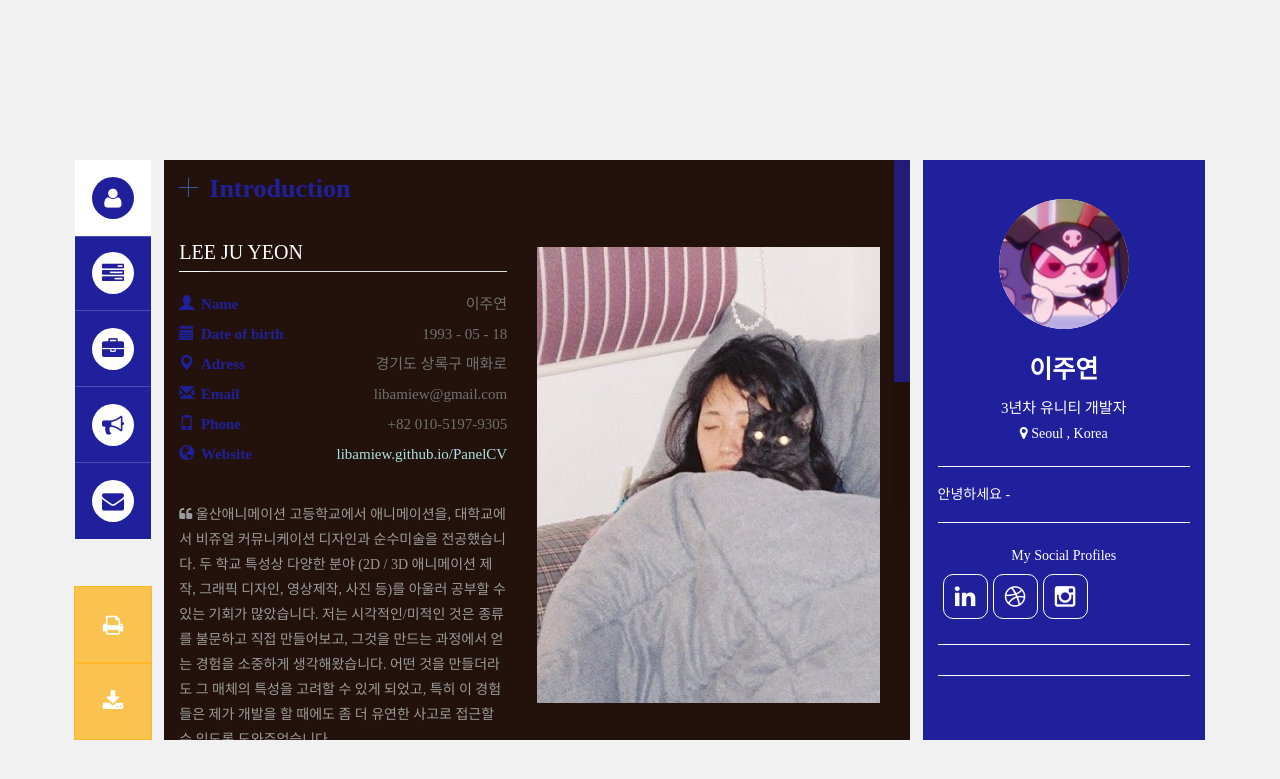
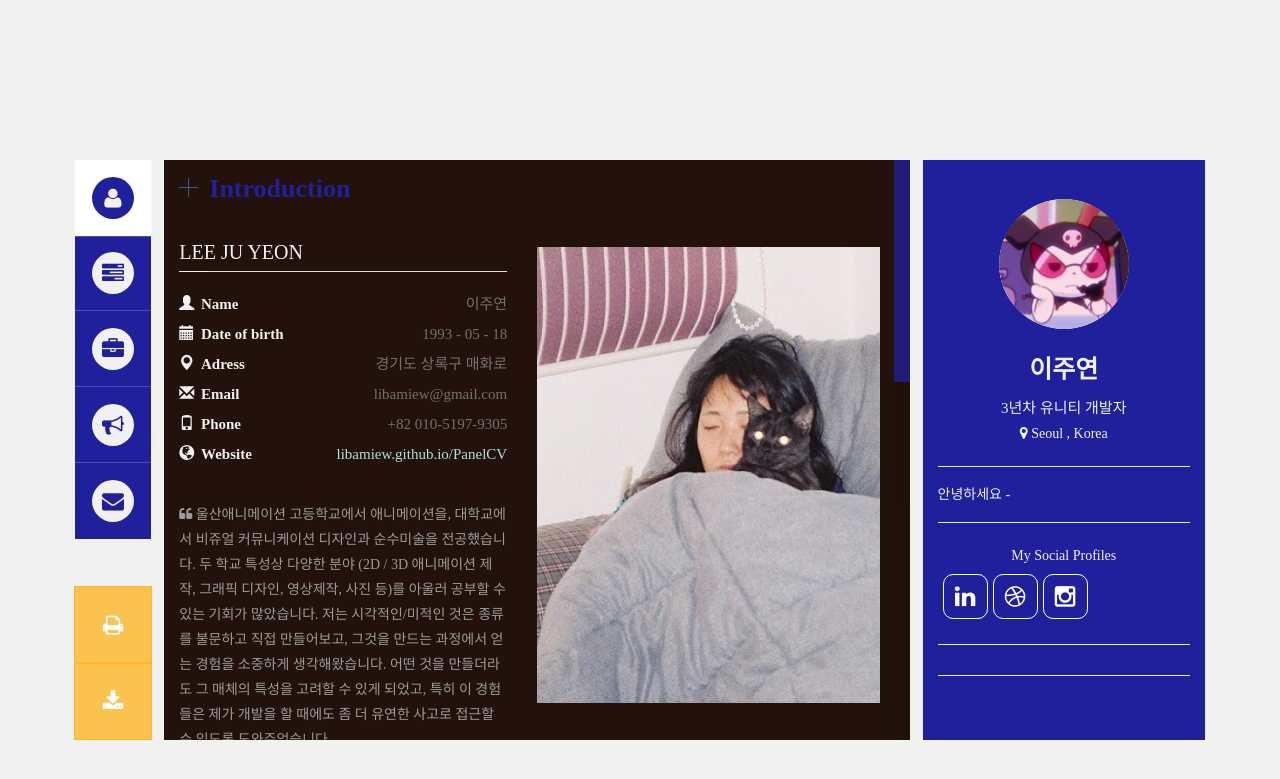
Before and after one commit to libamiew/PanelCV, a Jekyll site: the page built from index.html, in a window 1280 px wide. Shown: the top 779 px of the page. Built offline with Jekyll 4.4.1, drawn with Linux system fonts in a browser that asks for light colours; some web fonts are replaced.

Commit message:
Update DarkBlue.css

```diff
--- a/assets/css/colors/DarkBlue.css
+++ b/assets/css/colors/DarkBlue.css
@@ -12,12 +12,12 @@
     color: #21209c;
 }
 .icon_menu {
-    background: #fff !important;
+    background: #f1f1f1 !important;
     color: #21209c;
 }
 .icon_menu_active, .icon_menu_hover {
     background: #21209c !important;
-    color: #fff !important;
+    color: #f1f1f1 !important;
     transition-property: background-color;
     transition-duration: 0.3s;
     transition-timing-function: linear;
@@ -41,7 +41,7 @@
     border-bottom: 1px solid #21209c;
 }
 .attributes span.glyphicon, .attributes h6 {
-    color: #21209c;
+    color: #f1f1f1;
 }
 .blog-article a.read_m:hover {
     border: 1px solid #21209c;
@@ -51,17 +51,17 @@
     border: 1px solid #21209c;
 }
 .content-post h1 {
-    color: #21209c;
+    color: #f1f1f1;
 }
 a.readmore:hover, a.readmore:focus, a.readmore:active {
-    border: 1px solid #21209c;
-    background-color: #21209c;
+    border: 1px solid #3737ff;
+    background-color: #3737ff;
 }
 .border-list {
     border: 1px solid #21209c;
 }
 .content-post h1 {
-    color: #21209c;
+    color: #f1f1f1;
 }
 a.readmore:hover, a.readmore:focus, a.readmore:active {
     border: 1px solid #21209c;
@@ -96,7 +96,7 @@
     background-color: #21209c;
 }
 #profile .about i.glyphicon, #profile .about label {
-    color: #21209c;
+    color: #f1f1f1;
 }
 #section-title, #categories_sidebar ul.categories li a:hover {
     background: #21209c;
@@ -116,7 +116,7 @@
 }
 @media only screen and (max-width: 800px) {
     .icon_menu_active, .icon_menu_hover {
-        background: #fff !important;
+        background: #f1f1f1 !important;
         color: #21209c !important;
         transition-property: background-color;
         transition-duration: 0.3s;
@@ -133,13 +133,13 @@
     }
 }
 .title_content:after, .icon_content {
-    background: #ffffff;
+    background: #f1f1f1;
 }
 .text_content {
-    color: #ffffff;
+    color: #f1f1f1;
 }
 .panel-default>.panel-heading {
-    color: #fff;
+    color: #f1f1f1;
     background-color: #21209c;
 }
 .nbs-flexisel-inner {
@@ -169,12 +169,12 @@
 }
 .resp-tabs-list li {
     background: #21209c;
-    color: #fff;
+    color: #f1f1f1;
 }
 #services .pack-service .service-icon i {
     border: 3px solid #21209c;
     color: #21209c;
-    background: #fff;
+    background: #f1f1f1;
 }
 #services .pack-service:hover .service-icon i {
     background: #21209c;
@@ -189,20 +189,20 @@
     border: 10px solid #21209c;
 }
 .widget-profil  h1 {
-    color:#ffffff;
+    color:#f1f1f1;
 }
 .widget-profil  h4 {
-    color:#ffffff;
+    color:#f1f1f1;
 }
 .widget-profil  h6 {
-    color:#ffffff;
+    color:#f1f1f1;
 }
 .widget-profil  p {
-    color:#ffffff !important;
+    color:#f1f1f1 !important;
 }
 .widget-profil #profile_desc {
-    border-bottom: 1px solid #ffffff;
-    border-top: 1px solid #ffffff;
+    border-bottom: 1px solid #f1f1f1;
+    border-top: 1px solid #f1f1f1;
 }
 #profile_social a:hover {
     color : #21209c;
```
